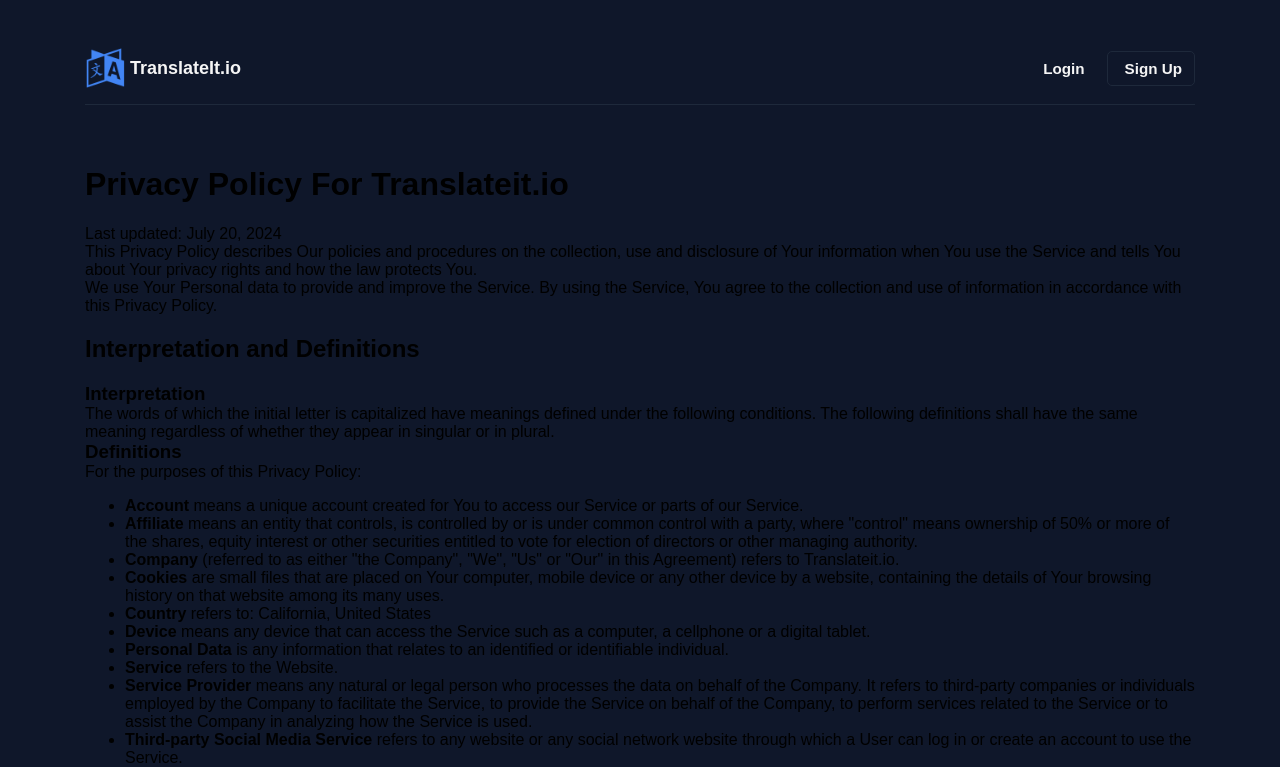
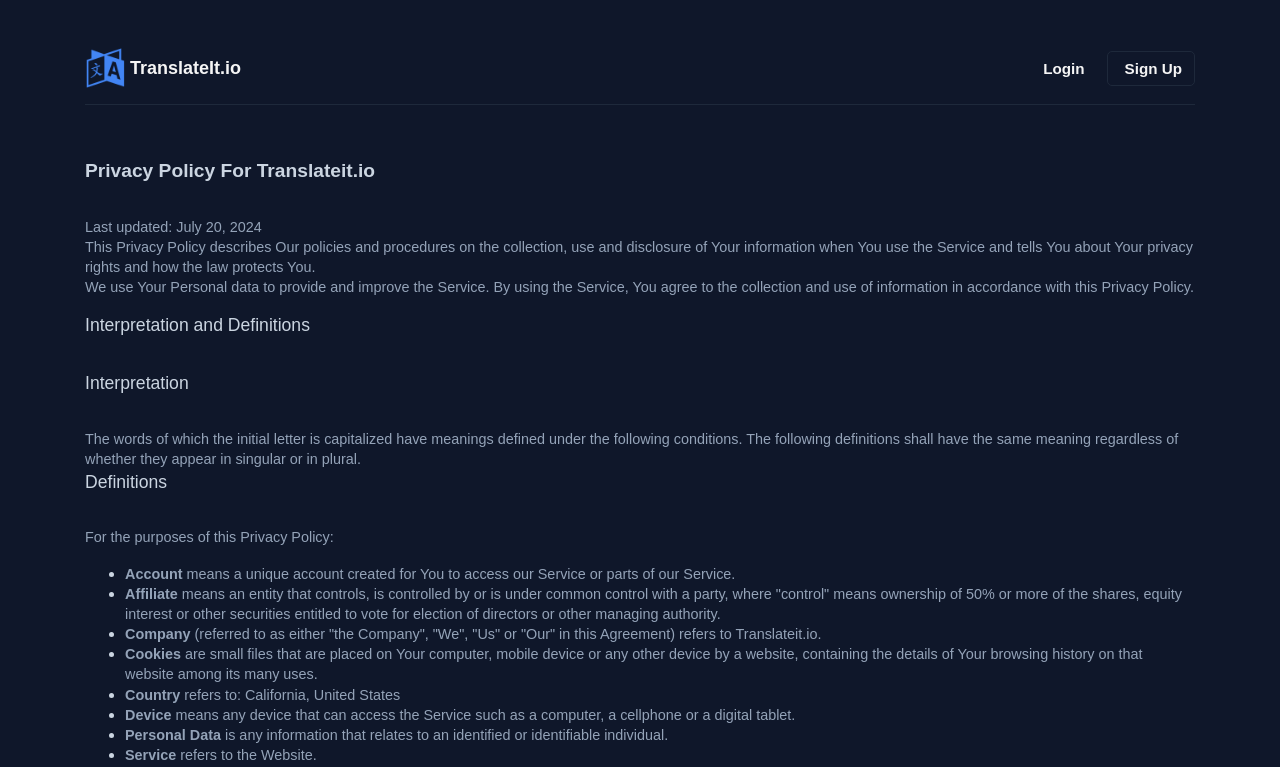
Before and after one commit to Joe95-ux/Google-Translate-clone, a React (Create React App) app in the folder client/: page /privacy in a window 1280 px wide. Shown: the top 767 px of the page. Built offline with nearby package versions, Linux system fonts and the light colour scheme; no server answers.

Commit message:
style pp page

```diff
--- a/client/src/index.css
+++ b/client/src/index.css
@@ -13,6 +13,7 @@
   --spacing: 12px;
   --main-transition: all 0.3s ease;
   --main-grey: rgb(148 163 184);
+  --light-grey : rgb(203 213 225);
 }
 
 body {
@@ -910,3 +911,31 @@
     transform: rotate(360deg);
   }
 }
+
+/* privacy policy pages */
+.privacy-policy{
+  color: rgb(203 213 225);
+  text-align: left;
+}
+.privacy-policy h1{
+  font-size: 1.2rem;
+  color: var(--light-grey);
+  line-height: 1.4;
+  font-weight: 600;
+}
+.privacy-policy h2, .privacy-policy h3, .privacy-policy h1{
+  margin-bottom: 2rem;
+}
+.privacy-policy h2, .privacy-policy h3{
+  font-size: 1.1rem;
+  color: var(--light-grey);
+  line-height: 1.5;
+  font-weight: 500;
+}
+
+.privacy-policy p{
+  line-height: 1.4;
+  font-size: 0.9rem;
+  color: var(--main-grey);
+  font-weight: normal;
+}
```
